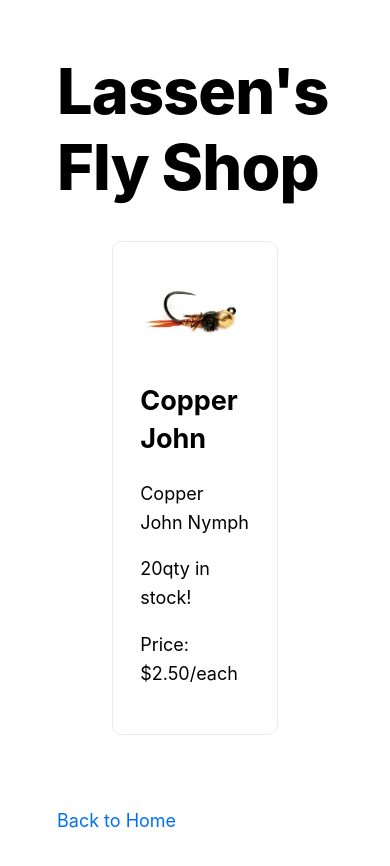
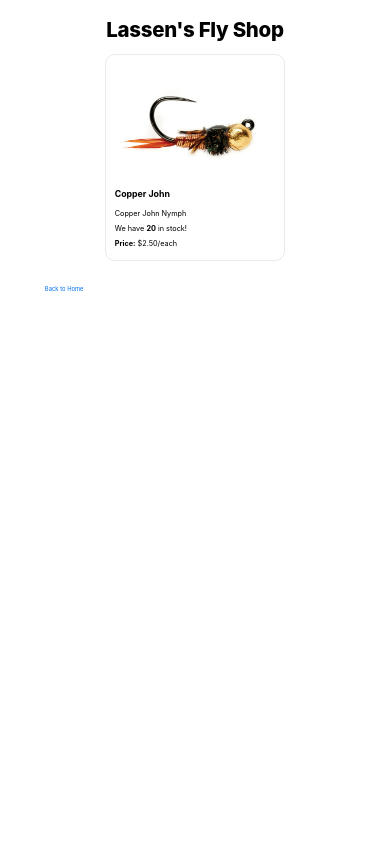
Before and after one commit to GuyFarley/lassen-fly-shop, a Next.js app: page /items/1 in a window 390 px wide. Shown: the top 866 px of the page. After the commit the page ends 844 px from the top, so only its background shows below. Built offline with nearby package versions, Linux system fonts and the light colour scheme.

Commit message:
Responsive styling

```diff
--- a/components/Fly.js
+++ b/components/Fly.js
@@ -12,9 +12,9 @@ export default function Fly(item) {
 
         <Link href={`/items/[id]`} as={`/items/${item.id}`}>{item.title}</Link> ({item.category})
         <br />
-        Inventory: {item.inventory}
+        <b>Inventory:</b> {item.inventory}
         <br />
-        Price: {item.price}
+        <b>Price:</b> ${item.price}
       </div>
     </section>
   )
--- a/components/layout.module.css
+++ b/components/layout.module.css
@@ -37,7 +37,7 @@
   border: 1px solid #eaeaea;
   border-radius: 10px;
   transition: color 0.15s ease, border-color 0.15s ease;
-  width: 300px;
+  width: 20vw;
 }
 
 .card:hover,
@@ -74,13 +74,19 @@
   width: 60%;
 }
 
+.panel p {
+  margin: 0;
+  font-size: 1.25rem;
+  line-height: 2;
+}
+
 .panel:hover,
 .panel:focus,
 .panel:active {
   border-color: blue;
 }
 
-@media (max-width: 600px) {
+@media (max-width: 900px) {
   .grid {
     width: 100%;
     flex-direction: column;
--- a/pages/index.js
+++ b/pages/index.js
@@ -1,10 +1,8 @@
-import { itemList } from '../data';
 import Head from 'next/head';
 import Layout, { siteTitle } from '../components/layout';
 import utilStyles from '../styles/utils.module.css';
 import styles from '../components/layout.module.css';
 import Fly from '../components/Fly.js';
-import Image from 'next/image';
 
 export async function getStaticProps() {
 
--- a/pages/items/[id].js
+++ b/pages/items/[id].js
@@ -27,8 +27,8 @@ export default function itemPage({ fly }) {
         <Image src={fly.imageUrl} alt="test image" layout="responsive" width="100vw" height="70vw" priority="true" />
         <h2 className={utilStyles.headingLg}>{fly.title}</h2>
         <p>{fly.description}</p>
-        <p>{fly.inventory}qty in stock!</p>
-        <p>Price: {fly.price}/each</p>
+        <p>We have <b>{fly.inventory}</b> in stock!</p>
+        <p><b>Price:</b> {fly.price}/each</p>
 
       </section>
     </Layout>
--- a/styles/globals.css
+++ b/styles/globals.css
@@ -5,7 +5,8 @@ body {
   font-family: -apple-system, BlinkMacSystemFont, Segoe UI, Roboto, Oxygen, Ubuntu,
     Cantarell, Fira Sans, Droid Sans, Helvetica Neue, sans-serif;
   line-height: 1.6;
-  font-size: 18px;
+  /* font-size: 18px; */
+  font-size: 1.5vw;
 }
 
 * {
```
Also changed, not shown: 1 other file (tests, documents, lock files or other folders).
